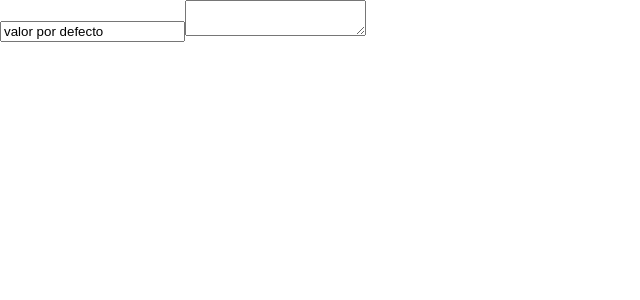
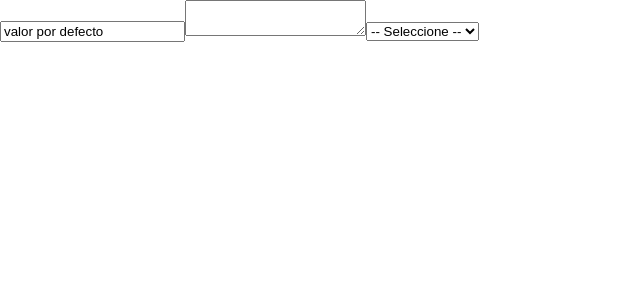
Before and after one commit to drbv27/ReactForms, a React (Create React App) app: page / in a window 1280 px wide. Shown: the top 300 px of the page, without its empty margins (0-640 px from the left). Built offline with nearby package versions, Linux system fonts and the light colour scheme.

Commit message:
select tag

```diff
--- a/src/App.js
+++ b/src/App.js
@@ -3,6 +3,7 @@ const App = () => {
   const [value, setValue] = useState({
     normal: "valor por defecto",
     texto: "",
+    select: "",
   });
   const handleChange = (e) => {
     console.log(e.target.name);
@@ -24,6 +25,12 @@ const App = () => {
         onChange={handleChange}
       />
       <textarea name="texto" value={value.texto} onChange={handleChange} />
+      <select value={value.select} name="select" onChange={handleChange}>
+        <option value="">-- Seleccione --</option>
+        <option value="orion">Orion enojado</option>
+        <option value="tristan">Tristan meloso</option>
+        <option value="guido">Guido canson</option>
+      </select>
     </div>
   );
 };
```
